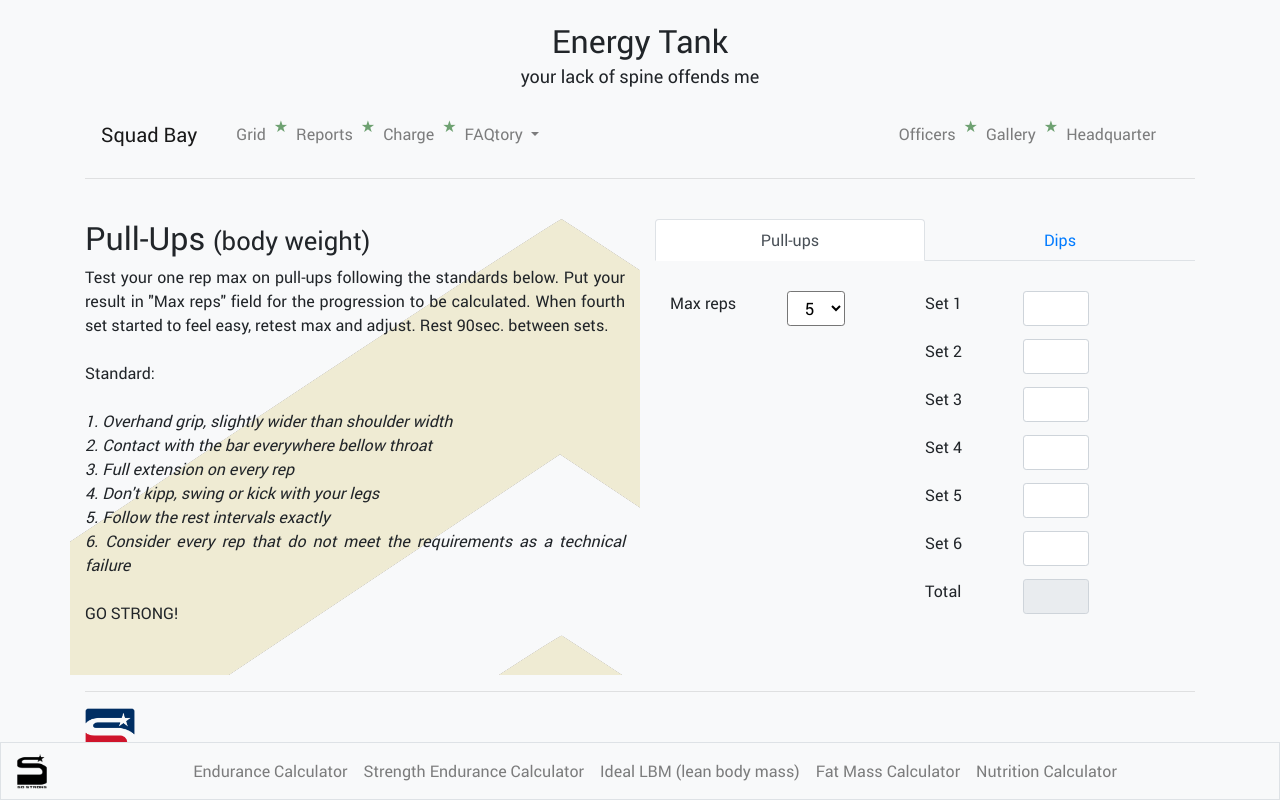
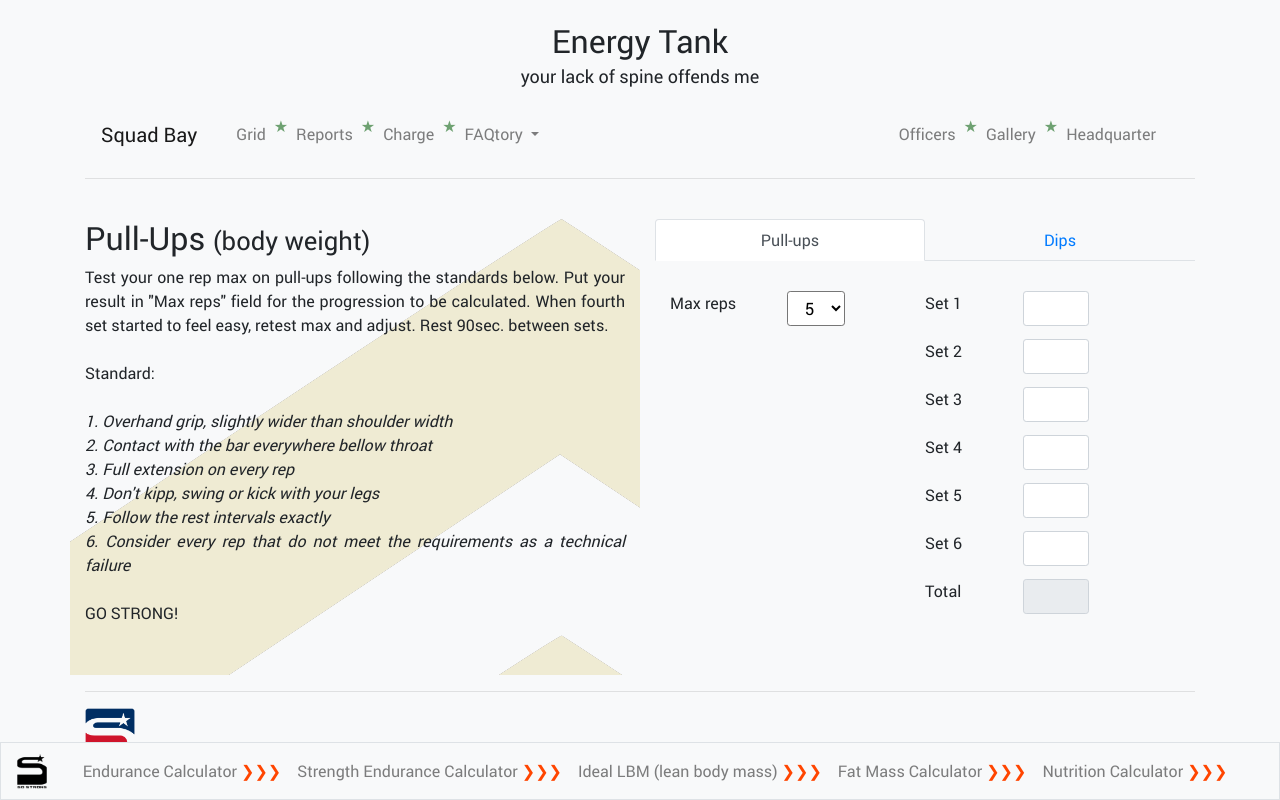
Before and after one commit to YavorGrancharov/SymmetricStrength, a website: page calcs/endurance_calculator.html in a window 1280 px wide. Shown: the top 800 px of the page. Drawn offline with nearby package versions, Linux system fonts and the light colour scheme.

Commit message:
new vision, views and functionalities

```diff
--- a/calcs/endurance_calculator.html
+++ b/calcs/endurance_calculator.html
@@ -386,8 +386,7 @@
     </div>
     <hr>
     <nav class="navbar navbar-light bg-light fixed-bottom navbar-expand-sm border border-top-secondary">
-        <button class="navbar-toggler" type="button" data-toggle="collapse" data-target="#nav-content"
-                aria-controls="nav-content" aria-expanded="false" aria-label="Toggle navigation">
+        <button class="navbar-toggler" type="button" data-toggle="collapse" data-target="#nav-content" aria-controls="nav-content" aria-expanded="false" aria-label="Toggle navigation">
             <span class="navbar-toggler-icon"></span>
         </button>
         <!-- Brand -->
@@ -397,19 +396,19 @@
         <div class="collapse navbar-collapse justify-content-center" id="nav-content">
             <ul class="navbar-nav">
                 <li class="nav-item">
-                    <a class="nav-link" href="../calcs/endurance_calculator.html">Endurance Calculator</a>
+                    <a class="nav-link" href="../calcs/endurance_calculator.html">Endurance Calculator <span style="color: orangered">&#10095;&#10095;&#10095;</span></a>
                 </li>
                 <li class="nav-item">
-                    <a class="nav-link" href="../calcs/strength_calculator.html">Strength Endurance Calculator</a>
+                    <a class="nav-link" href="../calcs/strength_calculator.html">Strength Endurance Calculator <span style="color: orangered">&#10095;&#10095;&#10095;</span></a>
                 </li>
                 <li class="nav-item">
-                    <a class="nav-link" href="../calcs/lbm_calculator.html">Ideal LBM (lean body mass)</a>
+                    <a class="nav-link" href="../calcs/lbm_calculator.html">Ideal LBM (lean body mass) <span style="color: orangered">&#10095;&#10095;&#10095;</span></a>
                 </li>
                 <li class="nav-item">
-                    <a class="nav-link" href="../calcs/fat_calculator.html">Fat Mass Calculator</a>
+                    <a class="nav-link" href="../calcs/fat_calculator.html">Fat Mass Calculator <span style="color: orangered">&#10095;&#10095;&#10095;</span></a>
                 </li>
                 <li class="nav-item">
-                    <a class="nav-link" href="../calcs/nutrition_calculator.html">Nutrition Calculator</a>
+                    <a class="nav-link" href="../calcs/nutrition_calculator.html">Nutrition Calculator <span style="color: orangered">&#10095;&#10095;&#10095;</span></a>
                 </li>
             </ul>
         </div>
```
